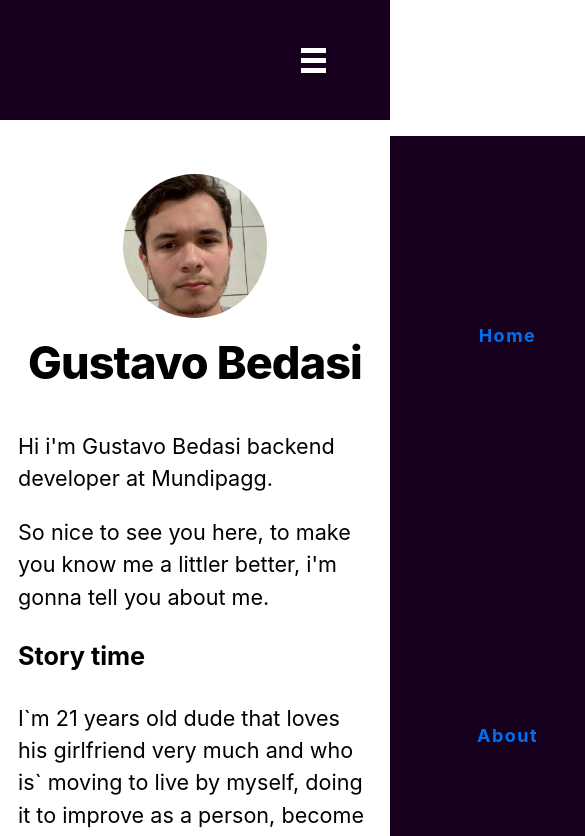
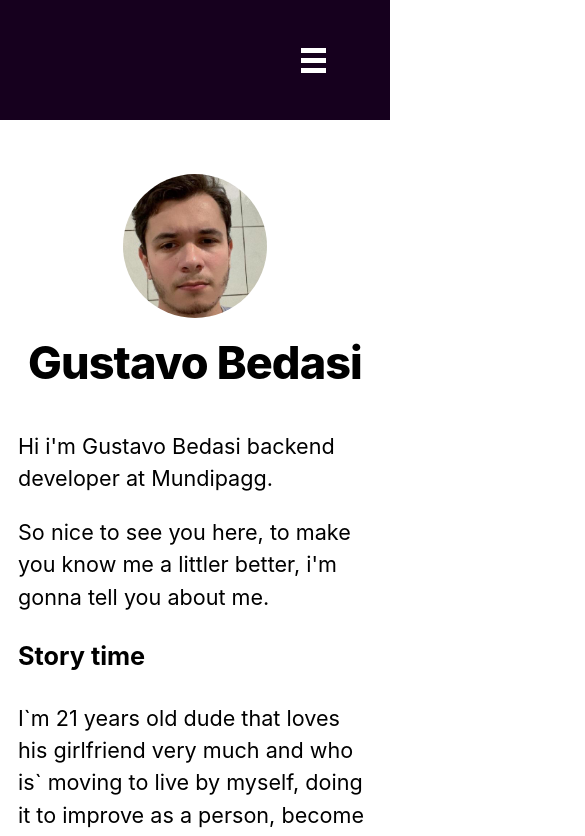
Before and after one commit to GusBedasi/my-page, a Next.js app: page /about in a window 390 px wide. Shown: the top 836 px of the page, 585 px wide, since content can reach past the window. Built offline with nearby package versions, Linux system fonts and the light colour scheme.

Commit message:
fix: layout broken at phones

```diff
--- a/components/menu/nav.module.css
+++ b/components/menu/nav.module.css
@@ -36,14 +36,13 @@
     position: absolute;
     top: 14vh;
     right: 0px;
-    height: 800px;
-    display: flex;
+    height: 100vh;
     flex-direction: column;
     align-items: center;
-    width: 50%;
     transition: transform 0.5s ease-in;
     transform: translateX(100%);
     background: #16001E;
+    display: none;
   }
 
   .burguer {
@@ -61,4 +60,5 @@
 
 .navActivate {
   transform: translateX(0%);
+  display: flex;
 }
--- a/styles/global.css
+++ b/styles/global.css
@@ -1,12 +1,13 @@
 html,
 body {
+  width: 100vw;
+  height: 100vh;
   padding: 0;
   margin: 0;
   font-family: -apple-system, BlinkMacSystemFont, Segoe UI, Roboto, Oxygen, Ubuntu,
     Cantarell, Fira Sans, Droid Sans, Helvetica Neue, sans-serif;
   line-height: 1.6;
   font-size: 18px;
-  overflow-x: hidden;
 }
 
 * {
```
